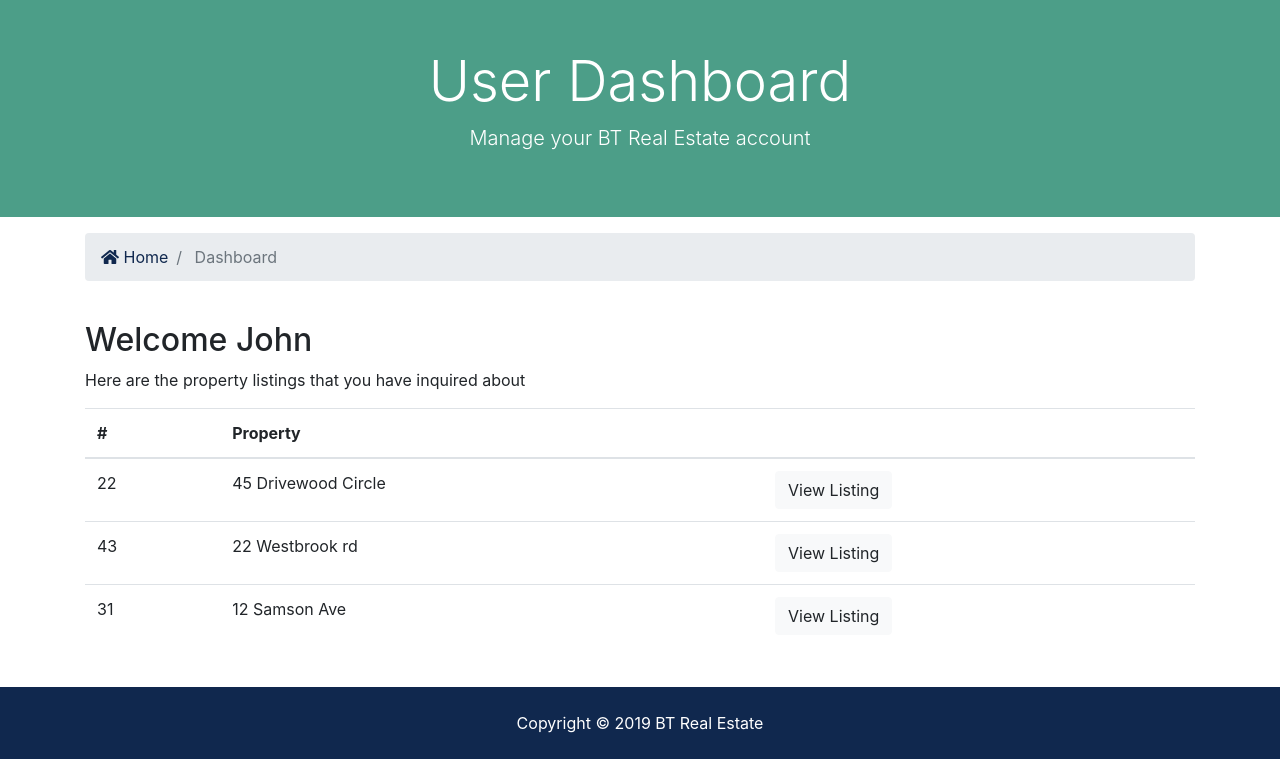
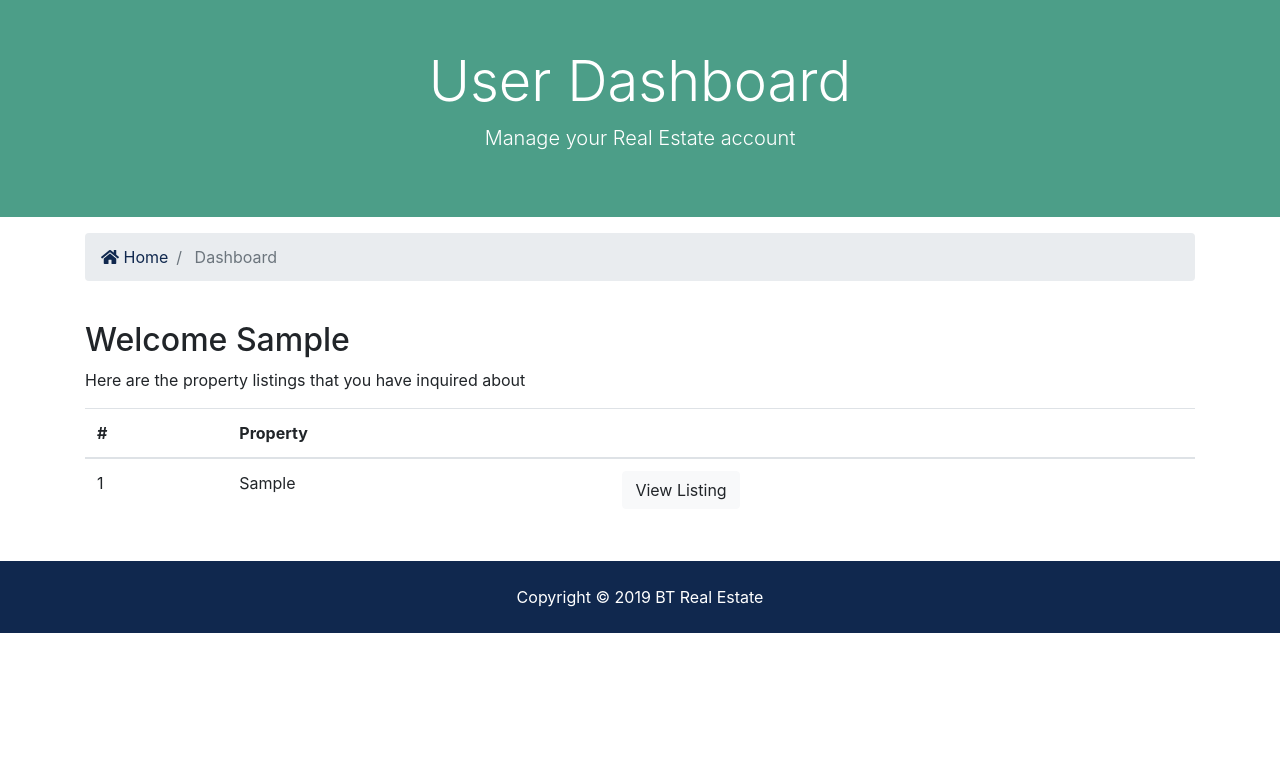
Before and after one commit to abha-m/Retailer_Django, a Django app: page /accounts/dashboard in a window 1280 px wide. Shown: the part 128-887 px from the top of the page. After the commit the page ends 761 px from the top, so only its background shows below. Run offline with Django 3.2, Linux system fonts and the light colour scheme; a user stored in the database is signed in; tables that the repository leaves empty hold one stand-in row (values such as "Sample post"); some libraries are stand-ins or nearby versions.

Commit message:
Dynamic dashboard

```diff
--- a/accounts/views.py
+++ b/accounts/views.py
@@ -1,6 +1,7 @@
 from django.shortcuts import render, redirect
 from django.contrib import messages, auth
 from django.contrib.auth.models import User
+from contacts.models import Contact
 # Create your views here.
 def register(request):
     if request.method == 'POST':
@@ -60,4 +61,8 @@ def logout(request):
         return redirect('index')
 
 def dashboard(request):
-    return render(request, 'accounts/dashboard.html')
+    user_contacts = Contact.objects.order_by('-contact_date').filter(user_id=request.user.id)
+    context = {
+        'contacts' : user_contacts
+    }
+    return render(request, 'accounts/dashboard.html', context)
--- a/templates/accounts/dashboard.html
+++ b/templates/accounts/dashboard.html
@@ -7,7 +7,7 @@
       <div class="row text-center">
         <div class="col-md-12">
           <h1 class="display-4">User Dashboard</h1>
-          <p class="lead">Manage your BT Real Estate account</p>
+          <p class="lead">Manage your Real Estate account</p>
         </div>
       </div>
     </div>
@@ -35,7 +35,11 @@
     <div class="container">
       <div class="row">
         <div class="col-md-12">
-          <h2>Welcome John</h2>
+          <h2>Welcome {{ user.first_name }}</h2>
+
+          {% if contacts %}
+
+
           <p>Here are the property listings that you have inquired about</p>
           <table class="table">
             <thead>
@@ -46,29 +50,23 @@
               </tr>
             </thead>
             <tbody>
+            {% for contact in contacts %}
               <tr>
-                <td>22</td>
-                <td>45 Drivewood Circle</td>
+                <td>{{ contact.id }}</td>
+                <td>{{ contact.listing }}</td>
                 <td>
-                  <a class="btn btn-light" href="#">View Listing</a>
+                  <a class="btn btn-light" href="{% url 'listing' contact.listing_id %}">View Listing</a>
                 </td>
               </tr>
-              <tr>
-                <td>43</td>
-                <td>22 Westbrook rd</td>
-                <td>
-                  <a class="btn btn-light" href="#">View Listing</a>
-                </td>
-              </tr>
-              <tr>
-                <td>31</td>
-                <td>12 Samson Ave</td>
-                <td>
-                  <a class="btn btn-light" href="#">View Listing</a>
-                </td>
-              </tr>
+            {% endfor %}
             </tbody>
           </table>
+
+          {% else %}
+          <p>No inquiries made</p>
+          {% endif %}
+
+
         </div>
       </div>
     </div>
```
